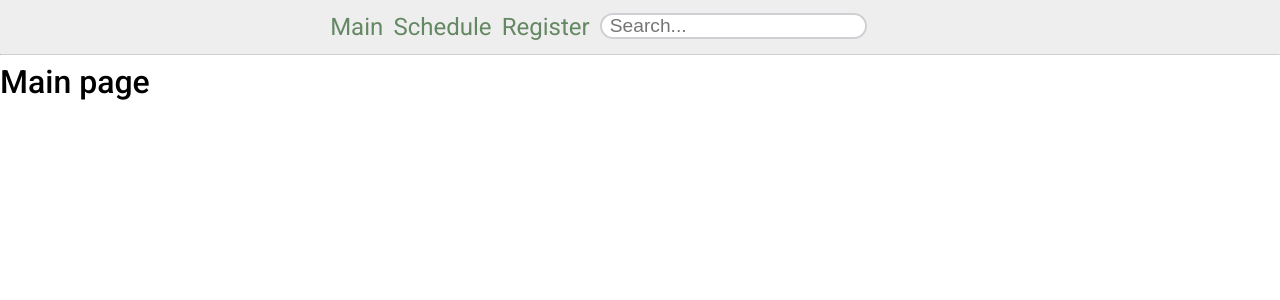
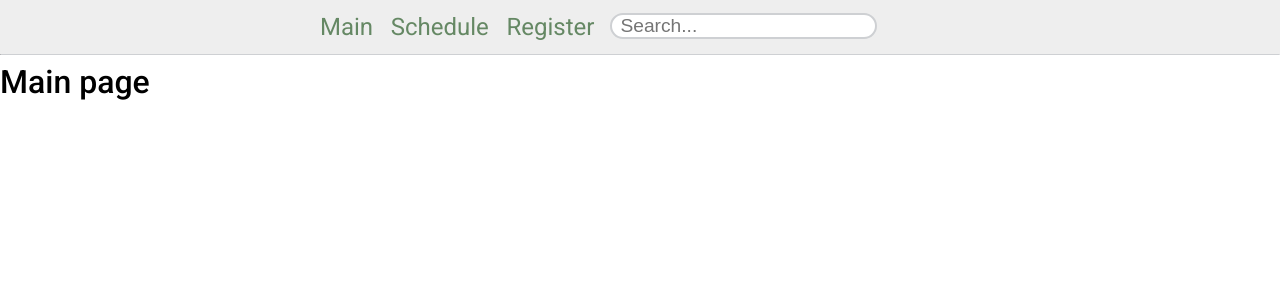
Before and after one commit to adam-lepkowski/clinic-management-system, a Django app: page / in a window 1280 px wide. Shown: the top 300 px of the page. Run offline with Django 4.2, Linux system fonts and the light colour scheme; the visitor is signed in with stand-in values (Sample User, id 1); some libraries are stand-ins or nearby versions.

Commit message:
Change nav-container spacing

```diff
--- a/static/base.css
+++ b/static/base.css
@@ -39,7 +39,8 @@ h6 {
 .nav-container {
     display: flex;
     flex-grow: 2;
-    justify-content: space-evenly;
+    justify-content: space-between;
+    margin-right: 1rem;
 }
 
 .search-container {
```
